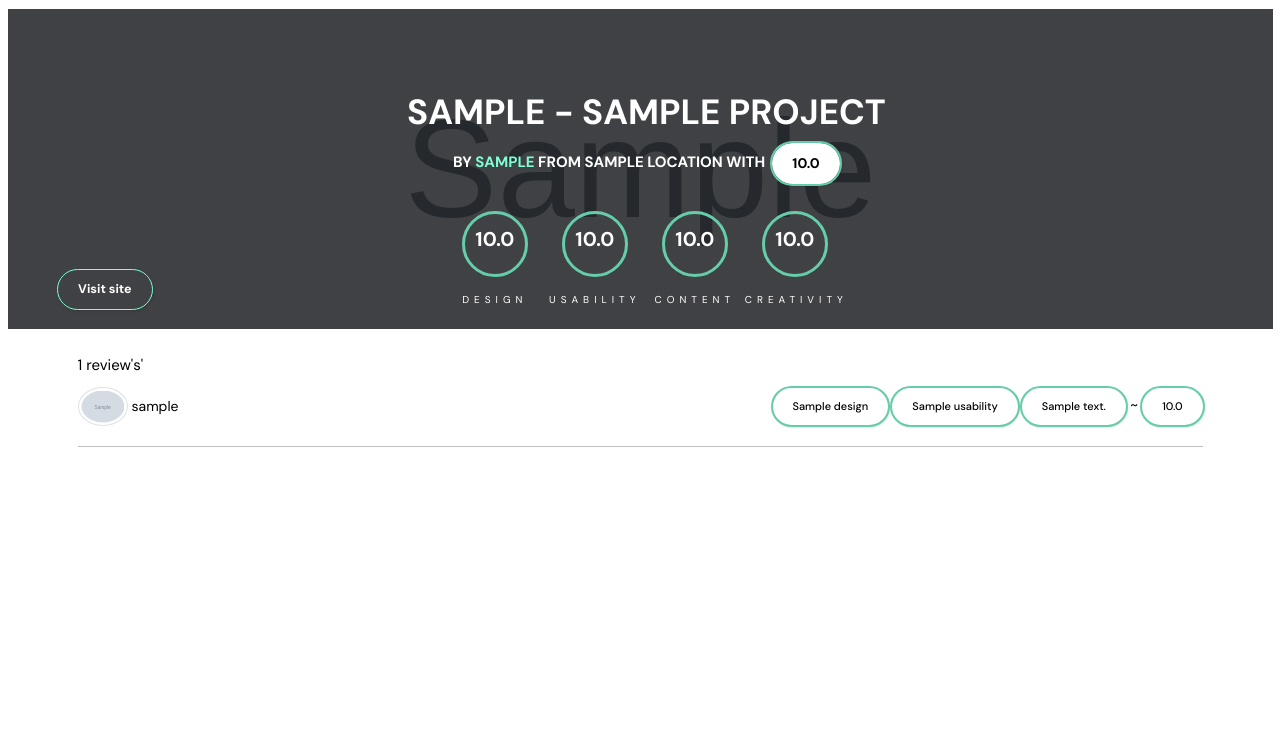
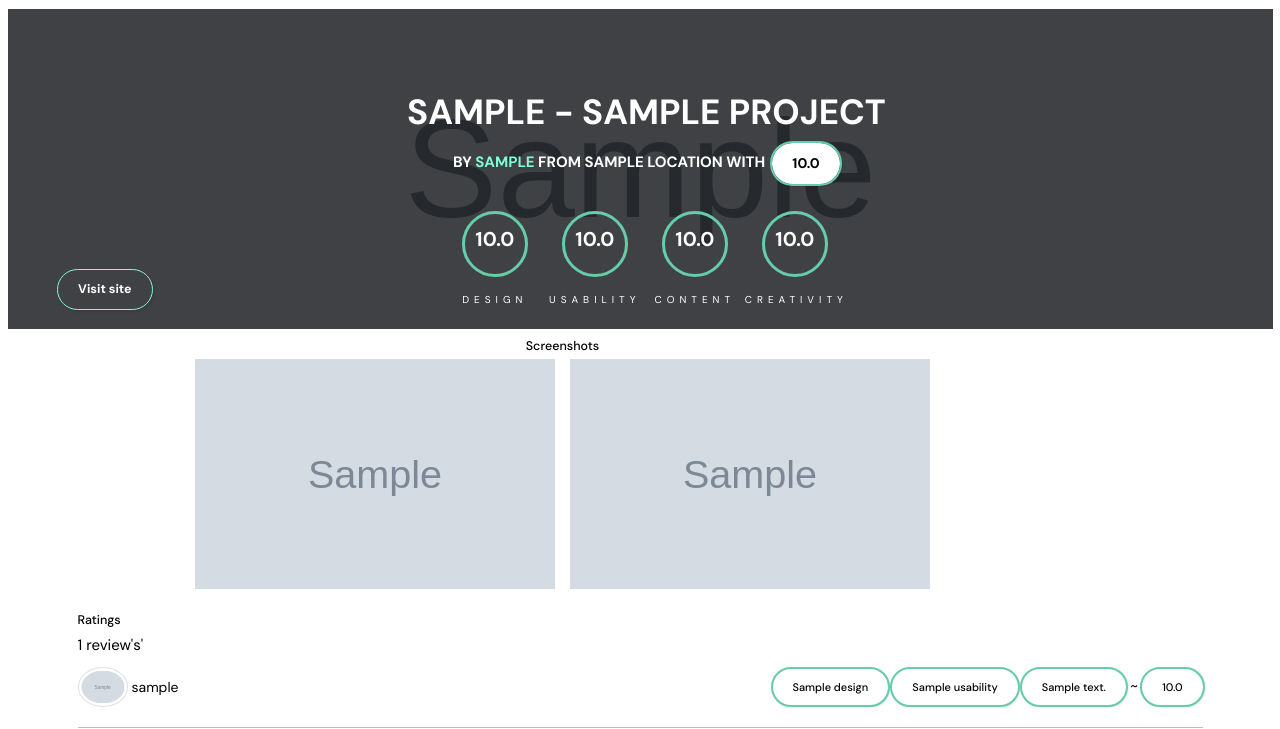
Before and after one commit to Lyonsmasawa/awwward-X, a Django app: template awardx/templates/awardx/project.html in a window 1280 px wide. Shown: the part 71-800 px from the top of the page. Run offline with Django 3.2, Linux system fonts and the light colour scheme; the template is opened without the code that fills it: most values are stand-ins (such as "Sample title", 1, 10 or a date in 2020); some libraries are stand-ins or nearby versions.

Commit message:
project view page

```diff
--- a/awardx/templates/awardx/project.html
+++ b/awardx/templates/awardx/project.html
@@ -56,8 +56,21 @@
         </div>
     </div>
 </div>
+<p></p>
+<div class="screenshots-img">
+    <div class="row container justify-content-center finx">
+        <h5 class="text-center">Screenshots</h5>
+        <div class="col-md-4">
+            <img src="{{project.image.url}}" class="card-img-top img-fluid" alt="project image">
+        </div>
+        <div class="col-md-4">
+            <img src="{{project.image2.url}}" class="card-img-top img-fluid" alt="project image">
+        </div>
+    </div>
+</div>
 <br>
 <div class="container">
+    <h5>Ratings</h5>
     <p>{{ratings_count}} review's'</p>
     <div class="pcv">
         {% for rating in ratings %}
--- a/static/css/main.css
+++ b/static/css/main.css
@@ -2106,3 +2106,9 @@ nav {
 .pxsec{
     height: 40vh;
 }
+
+.finx{
+    display: flex;
+    align-items: center;
+    justify-content: space-between;
+}
```
Also changed, not shown: db.sqlite3.
